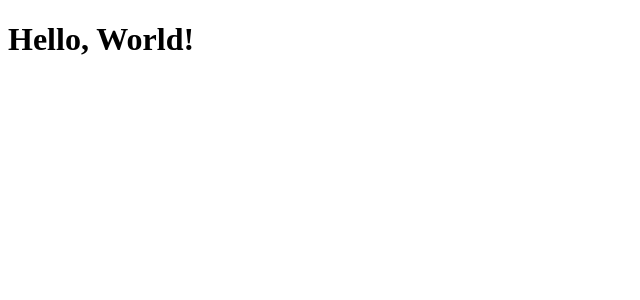
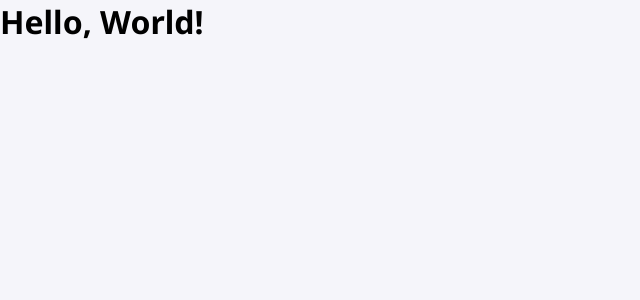
Before and after one commit to StenioEric/adivinhe, a React (Vite) app: page / in a window 1280 px wide. Shown: the top 300 px of the page, without its empty margins (0-640 px from the left). Built offline with nearby package versions, Linux system fonts and the light colour scheme.

Commit message:
Estilo global

```diff
--- a/index.html
+++ b/index.html
@@ -1,13 +1,22 @@
 <!doctype html>
 <html lang="en">
+
 <head>
   <meta charset="UTF-8" />
-    <link rel="icon" type="image/svg+xml" href="/favicon.svg" />
+  <link rel="icon" type="image/svg+xml" href="/icon.svg" />
   <meta name="viewport" content="width=device-width, initial-scale=1.0" />
-    <title>adivinhe</title>
+
+  <link rel="preconnect" href="https://fonts.googleapis.com">
+  <link rel="preconnect" href="https://fonts.gstatic.com" crossorigin>
+  <link
+    href="https://fonts.googleapis.com/css2?family=Noto+Sans:ital,wght@0,100..900;1,100..900&family=Roboto+Flex:opsz,wght,XOPQ,XTRA,YOPQ,YTDE,YTFI,YTLC,YTUC@8..144,100..1000,96,468,79,-203,738,514,712&family=Roboto+Mono:ital,wght@0,100..700;1,100..700&family=Sora:wght@100..800&display=swap"
+    rel="stylesheet">
+  <title>Adivinhe</title>
 </head>
+
 <body>
   <div id="root"></div>
   <script type="module" src="/src/main.tsx"></script>
 </body>
+
 </html>
--- a/src/global.css
+++ b/src/global.css
@@ -0,0 +1,25 @@
+:root {
+    font-size: 16px;
+}
+
+* {
+    margin: 0;
+    padding: 0;
+    box-sizing: border-box;
+}
+
+body {
+    background-color: #f5f5fa;
+    font-family: 'Noto Sans', sans-serif;
+    font-optical-sizing: auto;
+}
+
+button {
+    cursor: pointer;
+    transition: filter 0.2s;
+
+}
+
+button:hover {
+    filter: brightness(0.9);
+}
```
Lines whose indentation alone changed are shown as unchanged.
